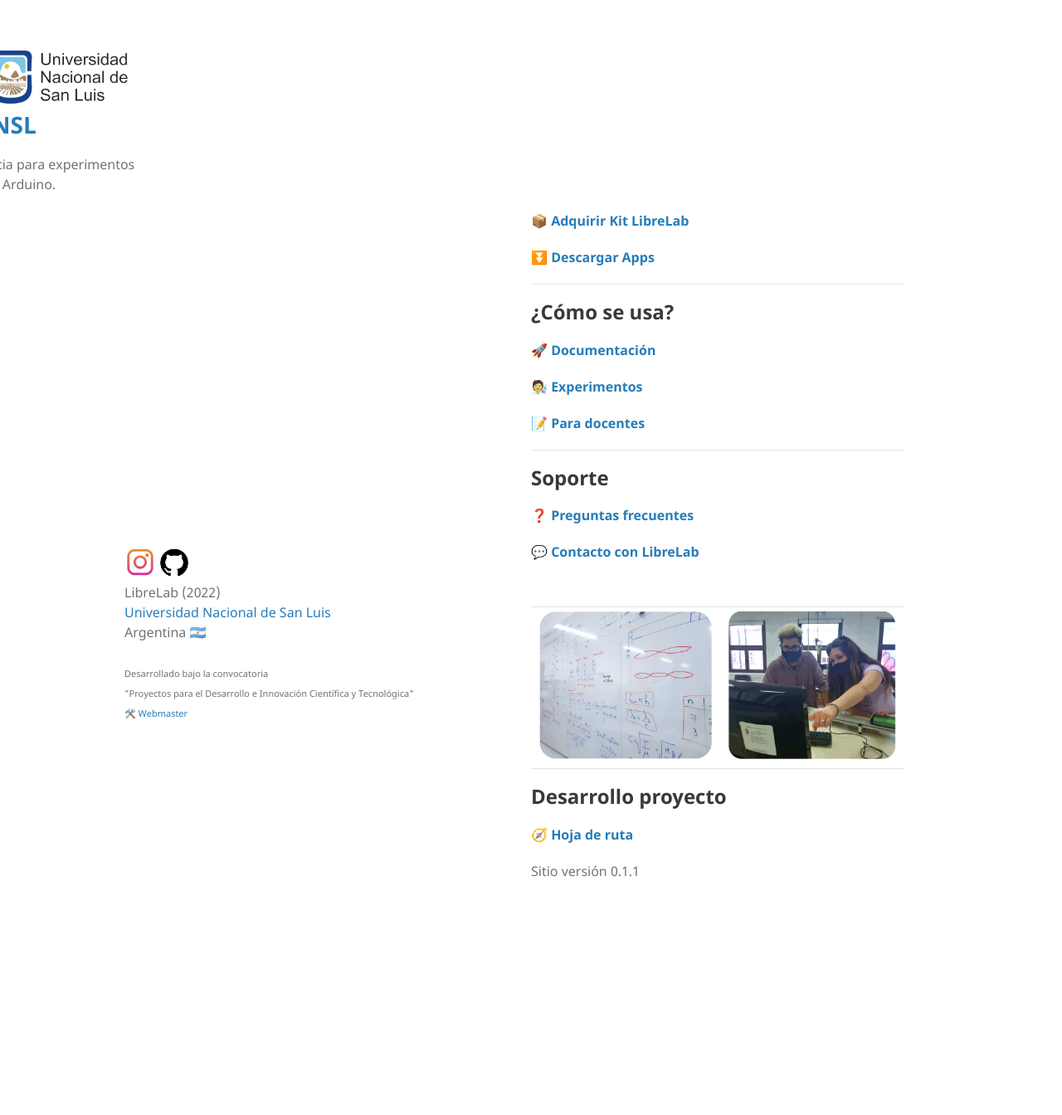
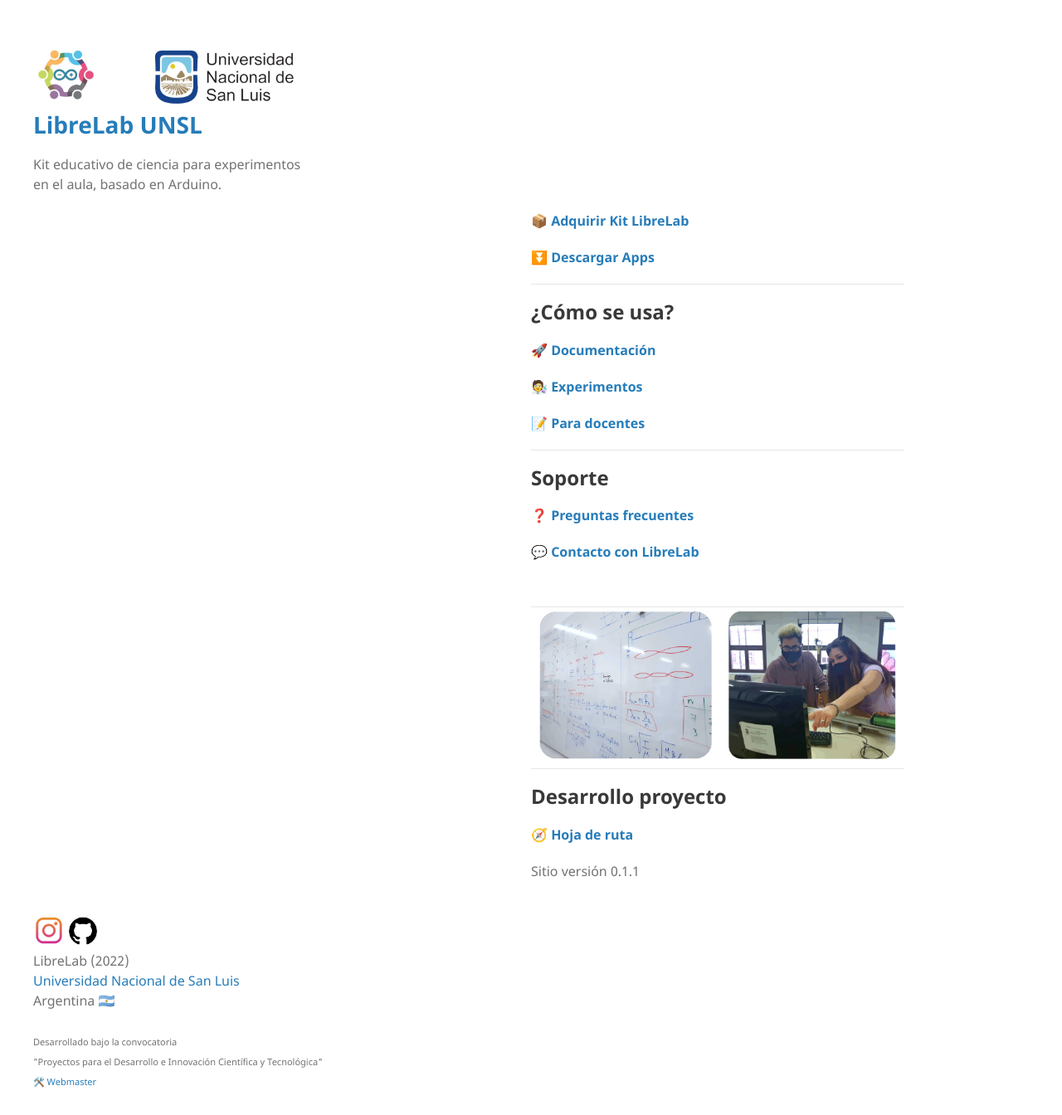
Before and after one commit to labunsl/labunsl.github.io, a Jekyll site: the page built from index.md, in a window 1280 px wide. Shown: the whole page at 83% size. Built offline with Jekyll 4.4.1, drawn with Linux system fonts in a browser that asks for light colours; before the commit the page ends 1132 px from its top, so only the background shows below that.

Commit message:
Update jekyll-theme-minimal.scss

```diff
--- a/_sass/jekyll-theme-minimal.scss
+++ b/_sass/jekyll-theme-minimal.scss
@@ -122,7 +122,7 @@
   width:330px;
   float:left;
   position:relative;
-  right:350px;
+  right:150px;
   -webkit-font-smoothing:subpixel-antialiased;
 }
 
@@ -208,8 +208,8 @@
 footer {
   width:500px;
   float:left;
-  position:fixed;
-  left:150px;
+  position:relative;
+  right:150px;
   bottom:30px;
   padding-right:10px;
 
```
